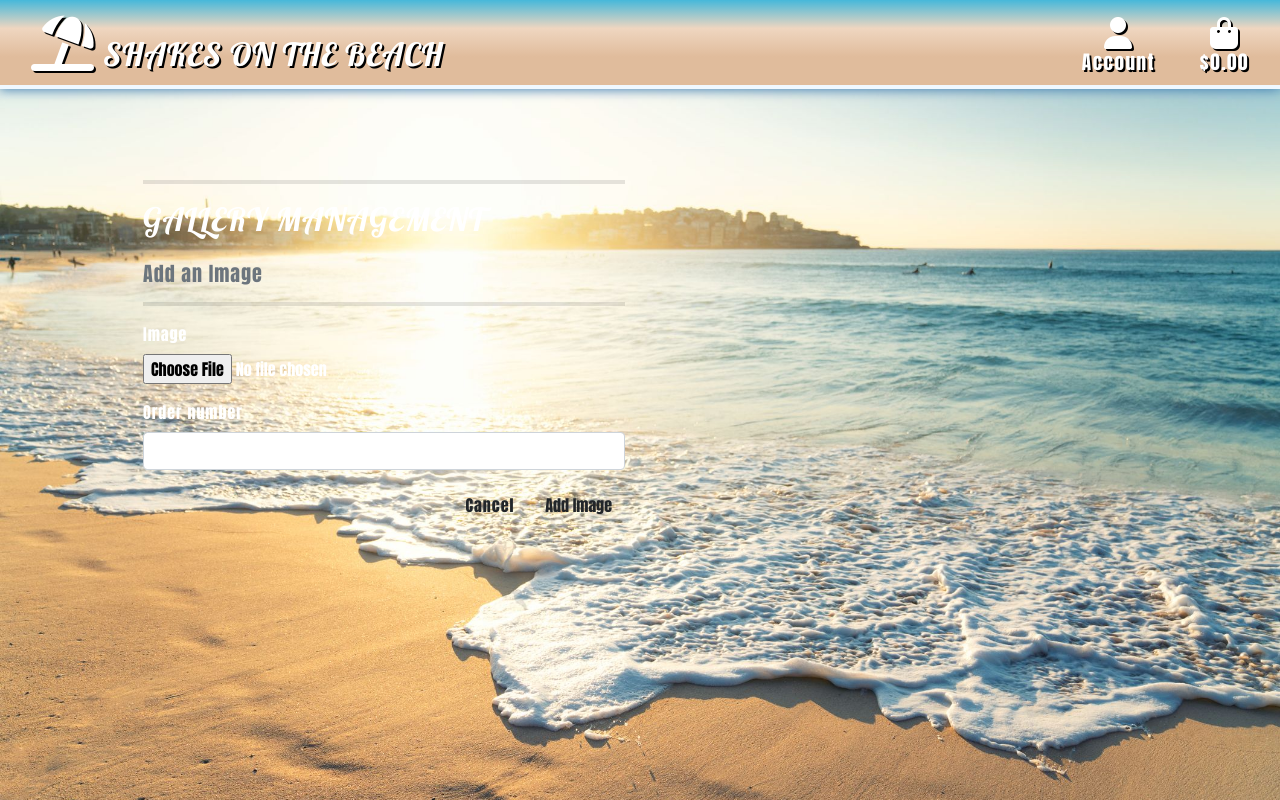
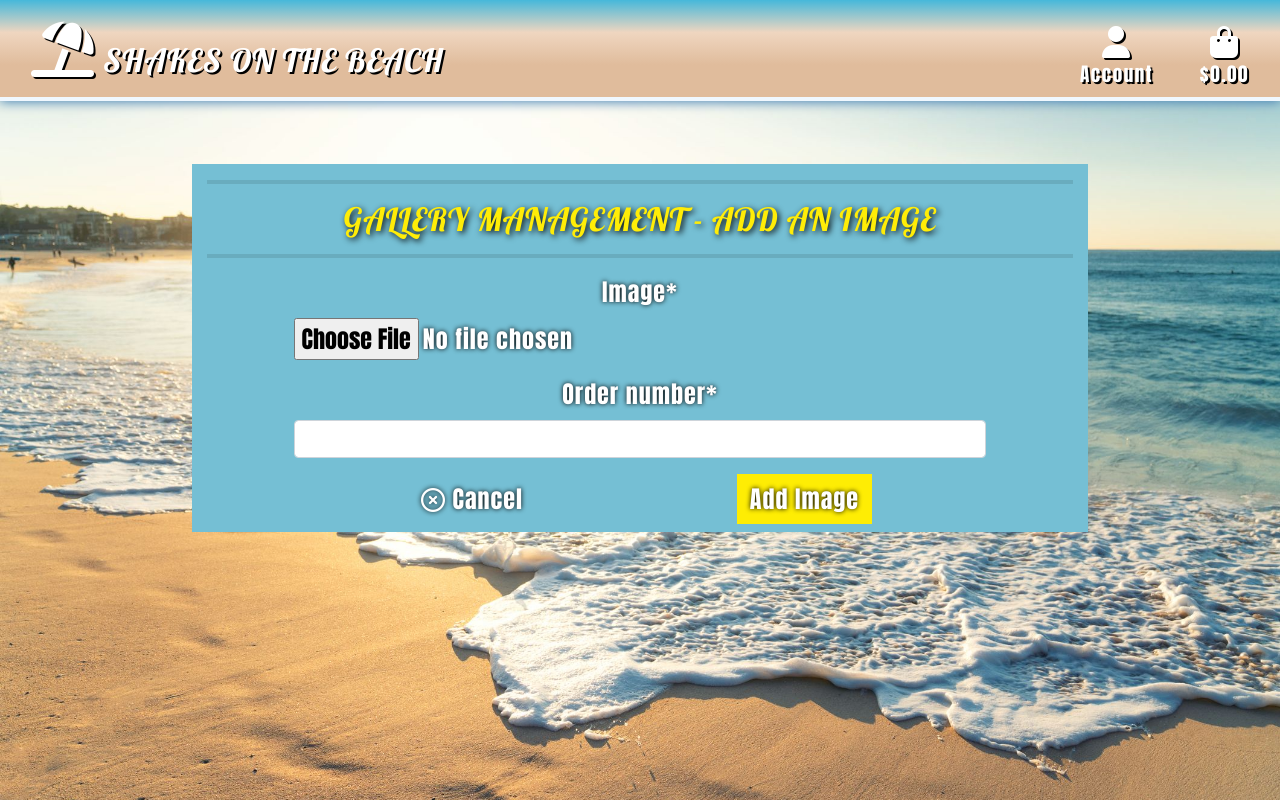
Before and after one commit to Aramantos/MS4-ShakesOnTheBeach, a Django app: page /gallery/add/ in a window 1280 px wide. Run offline with Django 3.2, Linux system fonts and the light colour scheme; parts of the project's set-up code (start-up, migrations or seed data) failed here and were passed over; some libraries are stand-ins or nearby versions.

Commit message:
update css styles for the gallery and add_image templates

```diff
--- a/gallery/models.py
+++ b/gallery/models.py
@@ -6,8 +6,8 @@ class GalleryImages(models.Model):
     class Meta:
         verbose_name_plural = 'Gallery Images'
 
-    image = models.ImageField(null=True, blank=True)
-    order_number = models.CharField(max_length=254, null=True, blank=True)
+    image = models.ImageField(null=False, blank=False)
+    order_number = models.CharField(max_length=254, null=False, blank=False)
 
     def __str__(self):
         return self.order_number
--- a/gallery/static/gallery/css/gallery.css
+++ b/gallery/static/gallery/css/gallery.css
@@ -5,17 +5,118 @@ body {
     color: white;
     font-family: 'Anton';
     letter-spacing: 1px;
+    font-size: 1.5rem;
+}
+
+.logo-font{
+    color: #ffed07;
+}
+
+#gallery-header{
+    background-color: #75bfd4e0;
+    max-width: 90%;
+    margin: auto;
+}
+
+a{
+    color: unset;
+}
+
+a:hover{
+    color: unset;
+}
+
+#title{
+    color: #ffed07!important;
+    font-size: 3rem;
 }
 
 #gallery-controls{
     display: flex;
-    justify-content: space-between;
-}
-
-.gallery{
-    /* background-color: black; */
+    justify-content: space-evenly;
 }
 
 .gallery-image{
     height: 50vh!important;
 }
+
+#add-btn{
+    margin-top: 8px;
+    color: #fcfef8;
+    background-color: #feed04;
+    font-size: 1.5rem;
+    letter-spacing: 3px;
+}
+
+#add-btn:hover{
+    color: #feed04;
+    background-color: #fcfef8;
+}
+
+#add-image-container{
+    background-color: #75bfd4;
+    max-width: 70%;
+    margin: auto;
+}
+
+#add-image-title{
+    display: flex;
+    justify-content: space-evenly;
+}
+
+label{
+    text-shadow: 0 0 5px black;
+}
+
+.form-control{
+    width: 80%;
+    margin: auto;
+}
+
+.form-control-file{
+    text-shadow: 0 0 5px black;
+    letter-spacing: 1px;
+}
+
+#add-image-btns{
+    display: flex;
+    justify-content: space-evenly;
+}
+
+#cancel,
+#add-image{
+    font-size: 1.5rem;
+    color: white;
+    text-shadow: 0 0 5px black;
+    letter-spacing: 1px;
+}
+
+#add-image{
+    background-color: #feed04;
+}
+
+#add-image:hover{
+    color: #feed04;
+    background-color: white;
+}
+
+.card{
+    background: none;
+}
+
+.card-body{
+    background-color: #5aa5b9c7;
+}
+
+@media (min-width: 768px) {
+    .form-control-file{
+        width: 80%;
+        margin: auto;
+    }
+}
+
+@media (max-width: 768px) {
+    .form-control{
+        width: 100%;
+    }
+}
--- a/gallery/templates/gallery/add_image.html
+++ b/gallery/templates/gallery/add_image.html
@@ -17,24 +17,23 @@
 
 {% block content %}
     <div class="overlay"></div>
-    <div class="container">
+    <div id="add-image-container" class="container">
         <div class="row">
-            <div class="col-12 col-md-6">
+            <div class="col-12">
                 <hr>
-                <h2 class="logo-font mb-4">Gallery Management</h2>
-                <h5 class="text-muted">Add an Image</h5>
+                <h2 class="logo-font text-shadow text-center">Gallery Management - Add an Image</h2>
                 <hr>
             </div>
         </div>
 
-        <div class="row">
-            <div class="col-12 col-md-6">
+        <div class="row text-md-center">
+            <div class="col-12">
                 <form method="POST" action="{% url 'add_image' %}" class="form mb-2" enctype="multipart/form-data">
                     {% csrf_token %}
                     {{ form | crispy }}
-                    <div class="text-right">
-                        <a class="btn btn-outline-black rounded-0" href="{% url 'gallery' %}">Cancel</a>
-                        <button class="btn btn-black rounded-0" type="submit">Add Image</button>
+                    <div id="add-image-btns">
+                        <a id="cancel" class="btn btn-outline-black rounded-0" href="{% url 'gallery' %}"><i class="far fa-times-circle"></i> Cancel</a>
+                        <button id="add-image" class="btn btn-black rounded-0" type="submit">Add Image</button>
                     </div>
                 </form>
             </div>
```
Also changed, not shown: gallery/templates/gallery/gallery.html (+7 -16 lines), media/beach-art.jpeg (added), media/beach-art.png (added), media/beach-art_9WKzWk9.jpeg (added), media/beach-gallery_Dq1Evf1.jpeg (added), 1 other file.
